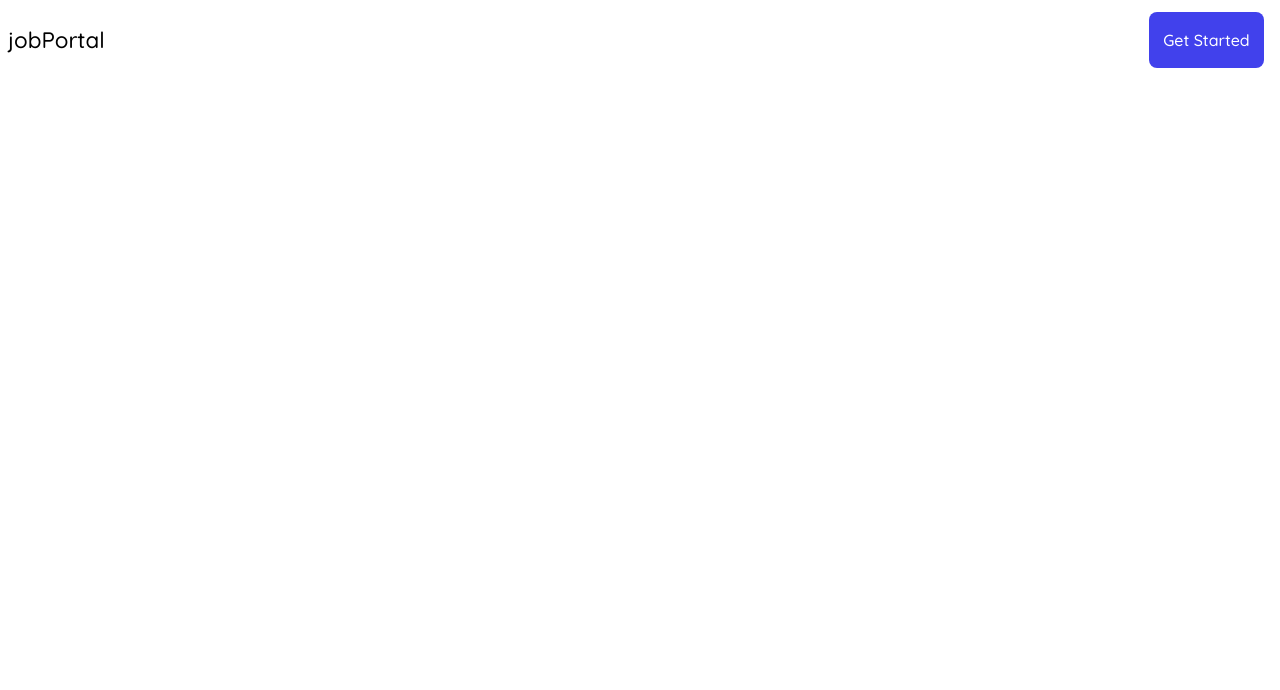
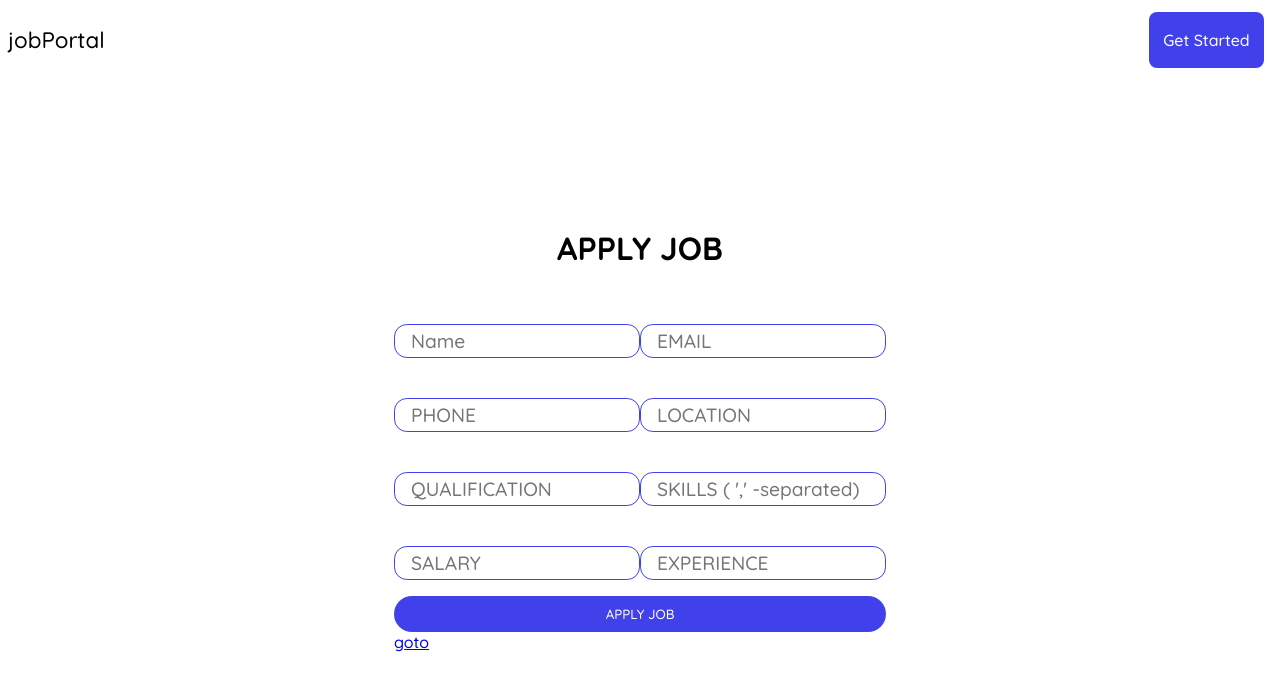
Before and after one commit to RAHULANUP/JobPortal, a React (Create React App) app: page /apply-job/1 in a window 1280 px wide. Shown: the top 690 px of the page. Built offline with nearby package versions, Linux system fonts and the light colour scheme; no server answers.

Commit message:
applyjob half

```diff
--- a/src/App.js
+++ b/src/App.js
@@ -13,6 +13,7 @@ import Recruiter from "./components/Recruiter/Recruiter";
 import Seeker from "./components/Seeker/Seeker";
 import Postjob from "./components/Postjob/Postjob";
 import Updatejob from "./components/Updatejob/Updatejob";
+import Applyjob from "./components/Applyjob/Applyjob";
 function App() {
   return (
     <>
@@ -29,6 +30,7 @@ function App() {
         <Route path='/seeker' element={<Seeker/>} />
         <Route path='/postjob' element={<Postjob/>} />
         <Route path='/updatejob/:jobId' element={<Updatejob/>} />
+        <Route path='/apply-job/:jobId' element={<Applyjob/>} />
       </Routes>
 
     </>
--- /dev/null
+++ b/src/components/Applyjob/Applyjob.jsx
@@ -0,0 +1,167 @@
+import React, { useState,useEffect } from 'react';
+import { Link, useNavigate,useParams } from 'react-router-dom';
+import axios from 'axios';
+import './Applyjob.css';
+
+function Applyjob() {
+    const {jobId} = useParams();
+    const [name, setName] = useState('');
+    const [email, setEmail] = useState('');
+    const [phone, setPhone] = useState('');
+    const [location, setLocation] = useState('');
+    const [qualification, setQualification] = useState('');
+    const [skills, setSkills] = useState('');
+    const [experience, setExperience] = useState('');
+    const [salary, setSalary] = useState('');
+    const navigate = useNavigate();
+
+
+    useEffect(() => {
+        // Fetch job details using the jobId and populate the form
+        const postApply = async () => {
+            try {
+                const token = localStorage.getItem('token');
+                const response = await axios.post(`http://localhost:5000/api/apply-job/${jobId}`, {
+                    headers: { Authorization: `Bearer ${token}` },
+                });
+                const jobDetails = response.data.data;
+
+                // Set the state with the retrieved job details
+                setName(jobDetails.name);
+                setEmail(jobDetails.email);
+                setPhone(jobDetails.phone);
+                setLocation(jobDetails.location);
+                setQualification(jobDetails.qualification);
+                setSkills(jobDetails.skills.join(',')); // Convert array to comma-separated string
+                setExperience(jobDetails.experience);
+                setSalary(jobDetails.salary);
+            } catch (error) {
+                console.error('Error fetching job details:', error);
+            }
+        };
+
+        postApply();
+    }, [jobId]);
+
+    const handleApplyJob = async (e) => {
+        e.preventDefault();
+
+        try {
+            const token = localStorage.getItem('token');
+            const response = await axios.post(
+                'http://localhost:5000/api/apply-job', // Endpoint for applying to a job
+                {
+                    name,
+                    email,
+                    phone,
+                    location,
+                    qualification,
+                    skills: skills.split(','), // Convert skills to an array
+                    experience,
+                    salary,
+                },
+                {
+                    headers: {
+                        Authorization: `Bearer ${token}`,
+                    },
+                }
+            );
+
+            // Handle success - maybe redirect or show a success message
+            console.log('Job Application Successful:', response.data);
+            navigate("/recruiter"); // Redirect after applying
+        } catch (error) {
+            // Handle error - show an error message or do something else
+            console.error('Error applying to job:', error);
+        }
+    };
+
+    return (
+        <>
+            <div className="job__main_container">
+                <div className="post__job">
+                    <form onSubmit={handleApplyJob}>
+                        <h1>APPLY JOB</h1>
+                        <div>
+                            <div>
+                                <input
+                                    type="text"
+                                    placeholder="Name"
+                                    value={name}
+                                    onChange={(e) => setName(e.target.value)}
+                                />
+                            </div>
+                            <div>
+                                <input
+                                    type="text"
+                                    placeholder="EMAIL"
+                                    value={email}
+                                    onChange={(e) => setEmail(e.target.value)}
+                                />
+                            </div>
+                        </div>
+                        <div>
+                            <div>
+                                <input
+                                    type="text"
+                                    placeholder="PHONE"
+                                    value={phone}
+                                    onChange={(e) => setPhone(e.target.value)}
+                                />
+                            </div>
+                            <div>
+                                <input
+                                    type="text"
+                                    placeholder="LOCATION"
+                                    value={location}
+                                    onChange={(e) => setLocation(e.target.value)}
+                                />
+                            </div>
+
+                        </div>
+                        <div>
+                            <div>
+                                <input
+                                    type="text"
+                                    placeholder="QUALIFICATION"
+                                    value={qualification}
+                                    onChange={(e) => setQualification(e.target.value)}
+                                />
+                            </div>
+                            <div>
+                                <input
+                                    type="text"
+                                    placeholder="SKILLS ( ',' -separated)"
+                                    value={skills}
+                                    onChange={(e) => setSkills(e.target.value)}
+                                />
+                            </div>
+                        </div>
+                        <div className="with__dropdown">
+                            <div>
+                                <input
+                                    type="text"
+                                    placeholder="SALARY"
+                                    value={salary}
+                                    onChange={(e) => setSalary(e.target.value)}
+                                />
+                            </div>
+                            <div>
+                                <input
+                                    type="text"
+                                    placeholder="EXPERIENCE"
+                                    value={experience}
+                                    onChange={(e) => setExperience(e.target.value)}
+                                />
+                            </div>
+                        </div>
+                        <button type="submit">APPLY JOB</button>
+                        <Link to="/recruiter">goto</Link>
+                    </form>
+                </div>
+            </div>
+        </>
+    );
+}
+
+export default Applyjob;
--- a/src/components/Seeker/Seeker.css
+++ b/src/components/Seeker/Seeker.css
@@ -3,16 +3,22 @@
     justify-content:center;
 }
 div>input{
+    margin:1.5rem 0;
+
     width:100%;
+}
+div>h1{
+    margin-bottom:1.5rem
 }
 .seeker__left{
     flex:4;
+    margin-left:3rem;
 }
 .seeker__right{
     flex:1;
     height:70vh;
     color:rgb(255, 255, 255);
-    background-color:rgb(59, 53, 53);
+    background-color:rgb(57, 57, 156);
     border-top-left-radius: 1rem;
     border-bottom-left-radius: 1rem;
 }
--- a/src/components/SeekerCard/SeekerCard.css
+++ b/src/components/SeekerCard/SeekerCard.css
@@ -1,12 +1,14 @@
 .card__container{
     margin:1rem 0;
     height:20%;
-    width:100%;
+    width:90%;
+    margin:1rem 0;
     box-shadow:0px 0px 17px -10px rgba(65,65,236,0.75);
     display:flex;
     justify-content: space-between;
     align-items:center;
 }
+
 .apply{
     width:30%;
     display:flex;
--- a/src/components/SeekerCard/SeekerCard.jsx
+++ b/src/components/SeekerCard/SeekerCard.jsx
@@ -1,6 +1,7 @@
 import React,{ useState , useEffect } from  "react";
 import "./SeekerCard.css";
 import axios from "axios";
+import {Link} from  "react-router-dom";
 function SeekerCard({search}) {
     const [jobData, setJobData] = useState([]);
 
@@ -34,7 +35,7 @@ function SeekerCard({search}) {
               <p>{job.description}</p>
             </div>
             <div className='apply'>
-                <button>Easy Apply</button>
+                <Link to={`/apply-job/${job._id}`}><button>Easy Apply</button></Link>
             </div>
           </div>
           ))}
```
Also changed, not shown: src/components/Applyjob/Applyjob.css (added).
